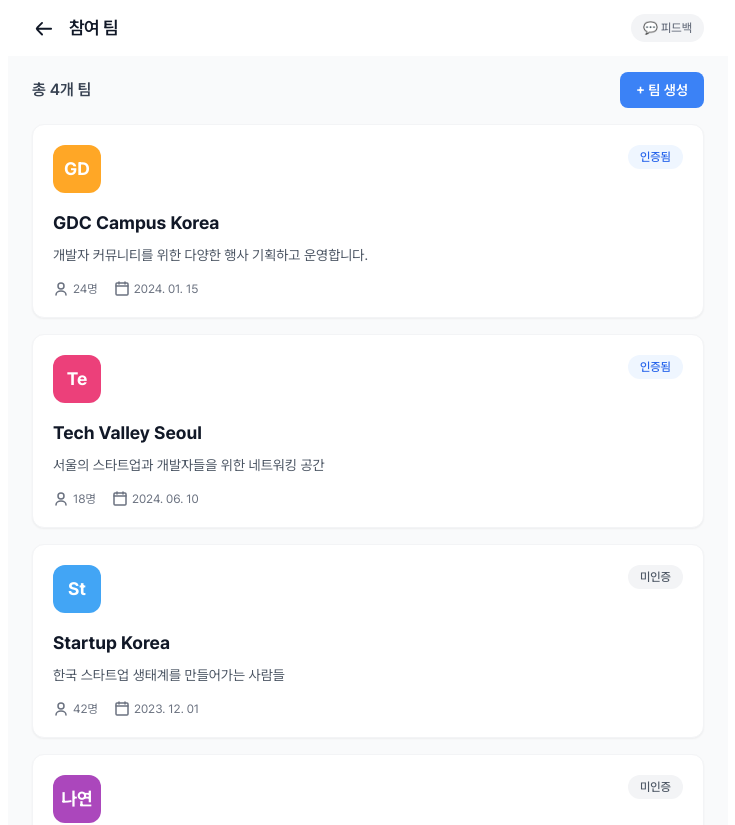
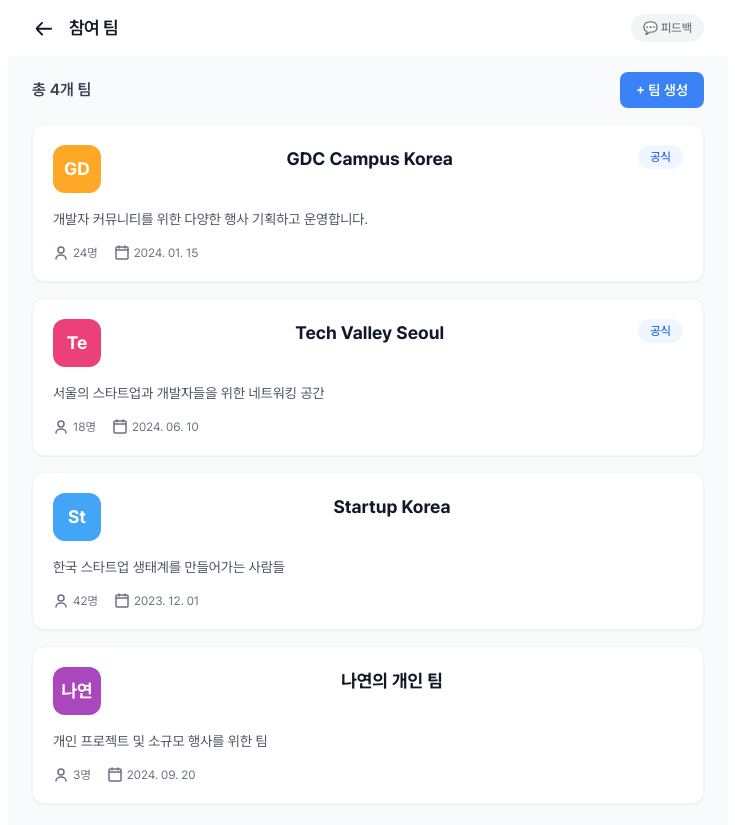
Before and after one commit to Nowdays-Goodnight-Cool-Niang/SharEv-Frontend, a React (Vite) app: page /participated-teams in a window 1280 px wide. Shown: the top 825 px of the page, without its empty margins (272-1007 px from the left). Built offline with nearby package versions, Linux system fonts and the light colour scheme; no server answers; what tailwindcss-3d would draw is missing.

Commit message:
style: 💄 퍼블릭 행사 생성 가능 여부 문구 변경(인증됨->공식)
✅ Closes: #120

```diff
--- a/src/components/team/TeamCard.tsx
+++ b/src/components/team/TeamCard.tsx
@@ -14,15 +14,11 @@ function TeamCard({ team, onClick }: TeamCardProps) {
     if (isVerifiedTeam(team)) {
       return (
         <span className="rounded-full bg-blue-50 px-3 py-1 text-xs font-medium text-blue-600">
-          인증됨
+          공식
         </span>
       );
     }
-    return (
-      <span className="rounded-full bg-gray-100 px-3 py-1 text-xs font-medium text-gray-600">
-        미인증
-      </span>
-    );
+    return <></>;
   };
 
   const getTeamInitials = (title: string) => {
@@ -48,10 +44,10 @@ function TeamCard({ team, onClick }: TeamCardProps) {
         >
           {getTeamInitials(team.title)}
         </div>
+        <h3 className="mb-2 text-lg font-bold text-gray-900">{team.title}</h3>
         <div className="flex gap-2">{getStatusBadge()}</div>
       </div>
 
-      <h3 className="mb-2 text-lg font-bold text-gray-900">{team.title}</h3>
       <p className="mb-4 text-sm text-gray-600">{team.content}</p>
 
       <div className="flex items-center gap-4 text-xs text-gray-500">
```
